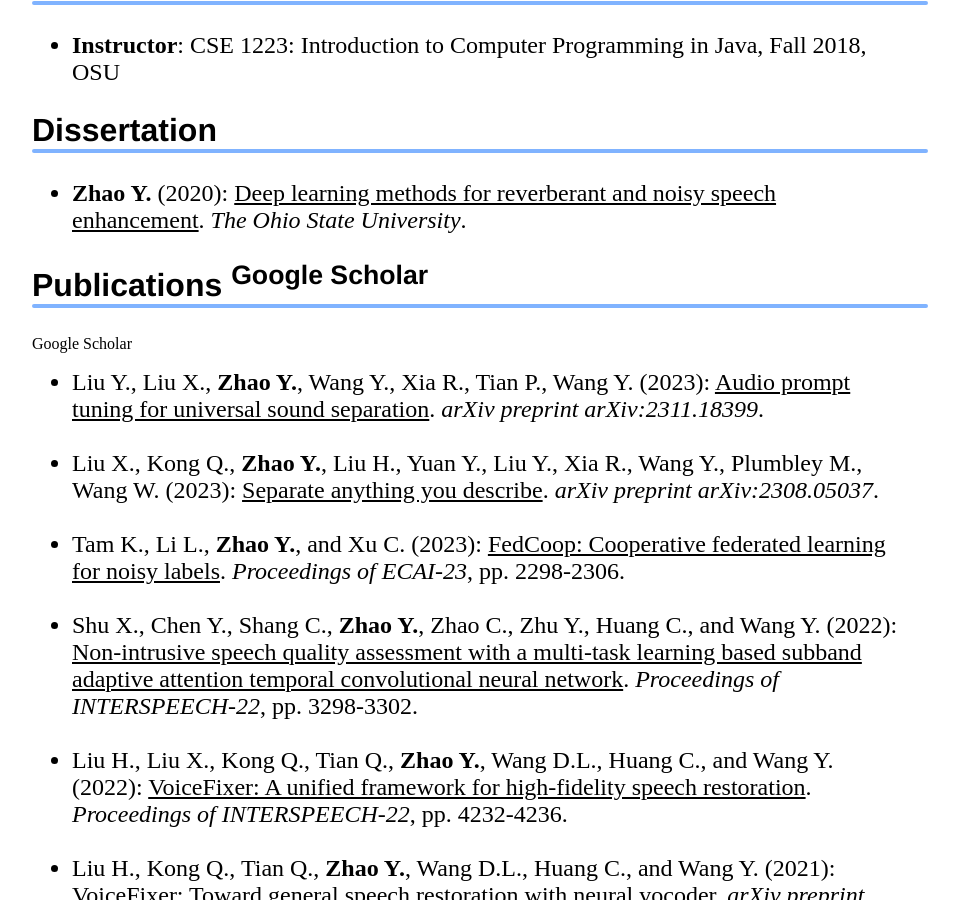
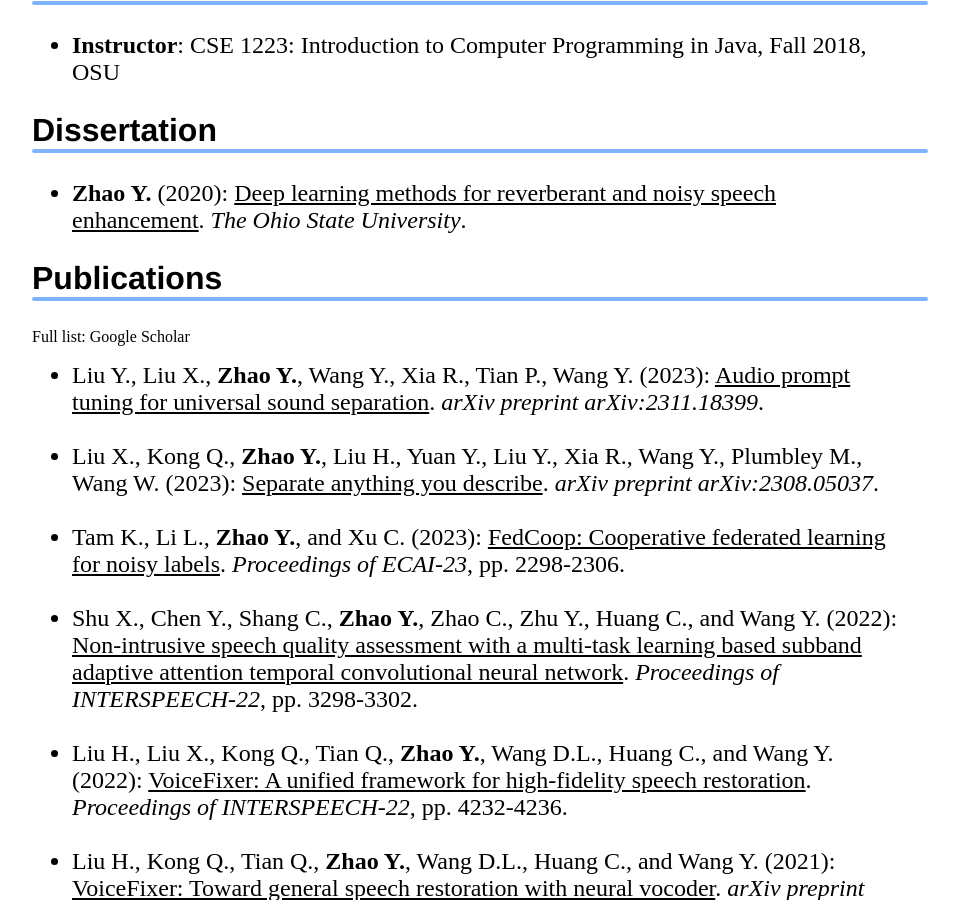
Before and after one commit to cliffzhao/cliffzhao.github.io, a Jekyll site: the page built from index.html, in a window 1280 px wide and 900 px high, scrolled down 1034 px. Shown: the whole window, without its empty margins (160-1119 px from the left). Built offline with Jekyll 4.4.1, drawn with Linux system fonts in a browser that asks for light colours; a style sheet for code colours, icons or effects is not loaded.

Commit message:
Update index.html

```diff
--- a/index.html
+++ b/index.html
@@ -79,8 +79,8 @@ title: Yan Zhao
 
 
 
-    <h2>Publications <sup>Google Scholar</sup></h2>
-	<a href="https://scholar.google.com/citations?user=cHzLMDEAAAAJ&hl=en" target="_blank">Google Scholar</a>
+    <h2>Publications</h2>
+	<a href="https://scholar.google.com/citations?user=cHzLMDEAAAAJ&hl=en" target="_blank">Full list: Google Scholar</a>
     <ul>
 		<li> Liu Y., Liu X., <strong>Zhao Y.</strong>, Wang Y., Xia R., Tian P., Wang Y. (2023): <a href="https://arxiv.org/pdf/2311.18399" target="_blank"><U>Audio prompt tuning for universal sound separation</U></a>. <cite>arXiv preprint arXiv:2311.18399</cite>.
 		<br>
```
